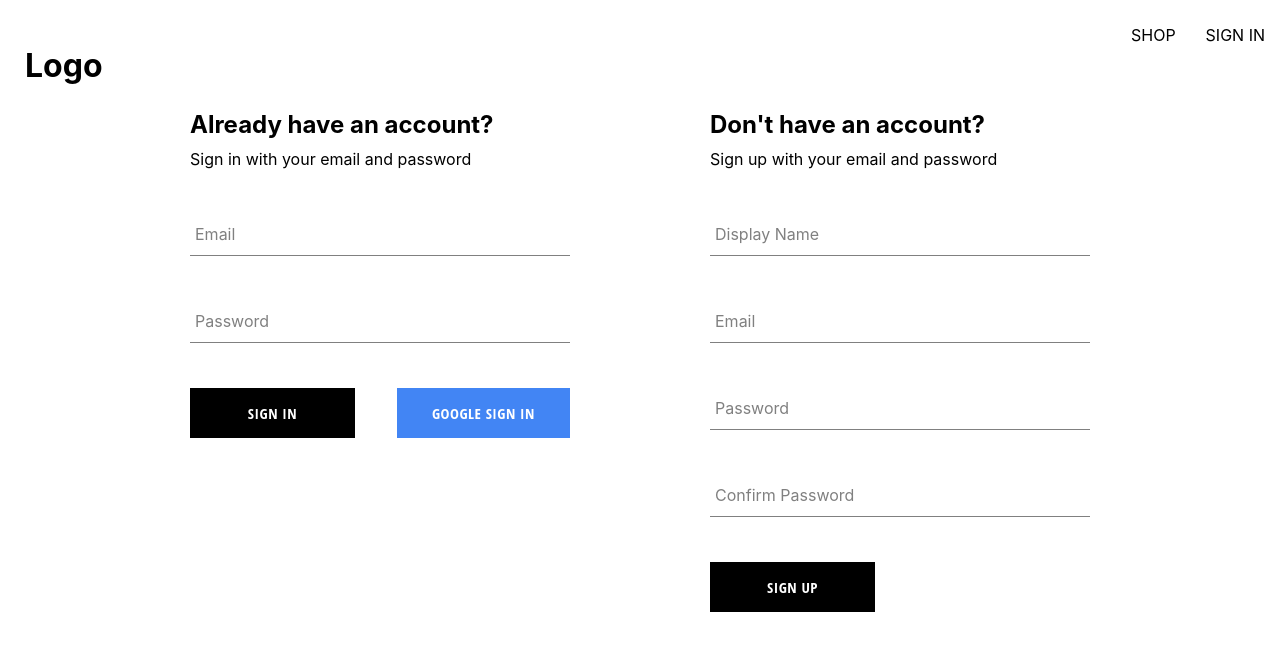
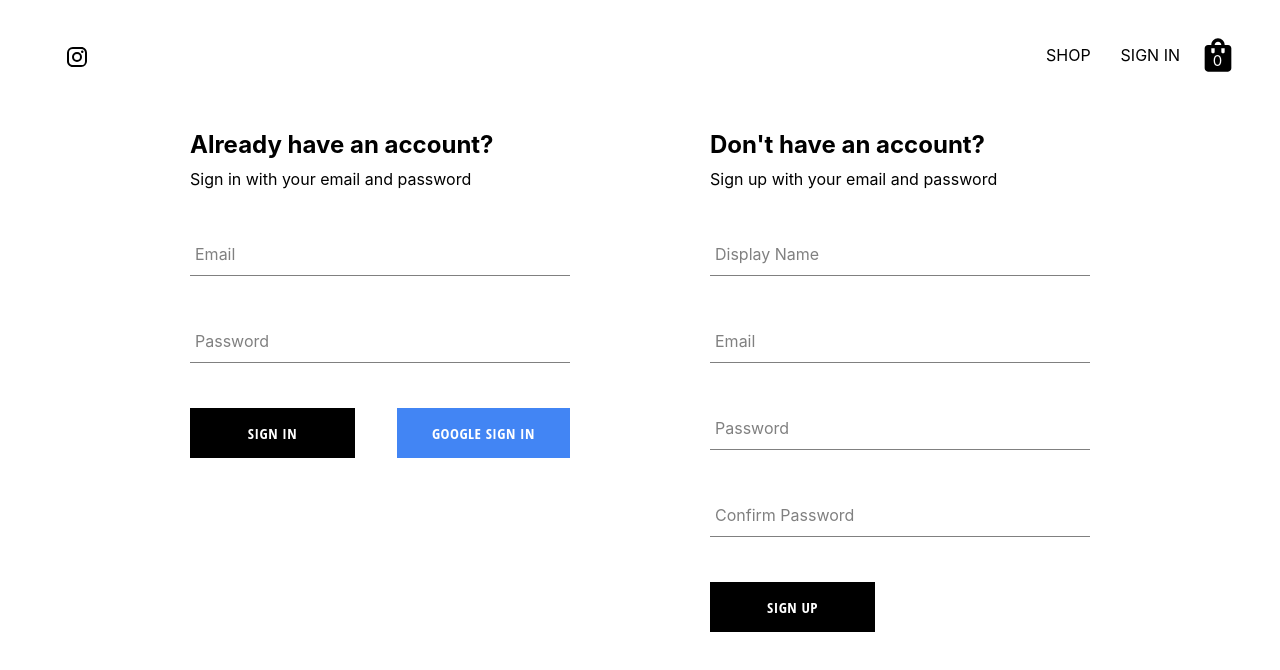
Before and after one commit to giatuongtran9/ecommerce, a React (Create React App) app: page /auth in a window 1280 px wide. Shown: the top 670 px of the page. Built offline with nearby package versions, Linux system fonts and the light colour scheme; no server answers.

Commit message:
cart component, cart context and cart dropdown function

```diff
--- a/package.json
+++ b/package.json
@@ -3,6 +3,7 @@
   "version": "0.1.0",
   "private": true,
   "dependencies": {
+    "@mui/icons-material": "^5.8.4",
     "@testing-library/jest-dom": "^5.16.4",
     "@testing-library/react": "^13.3.0",
     "@testing-library/user-event": "^13.5.0",
--- /dev/null
+++ b/src/components/Cart/Cart.jsx
@@ -0,0 +1,23 @@
+import React, { useContext } from 'react';
+import "./Cart.scss"
+
+import { CartContext } from '../../context/cart.context';
+
+import { ShoppingBag } from '@mui/icons-material'
+
+const Cart = () => {
+    const { isCartOpen, setIsCartOpen } = useContext(CartContext)
+
+    const toggleCartDropDown = () => {
+        setIsCartOpen(!isCartOpen)
+    }
+
+    return (
+        <div className='cart-container' onClick={toggleCartDropDown}>
+            <ShoppingBag className='cart-icon'/>
+            <span className='cart-itemCount'>0</span>
+        </div>
+    );
+};
+
+export default Cart;
--- /dev/null
+++ b/src/components/Cart/Cart.scss
@@ -0,0 +1,21 @@
+.cart-container {
+    width: 45px;
+    height: 45px;
+    position: relative;
+    display: flex;
+    align-items: center;
+    justify-content: center;
+    cursor: pointer;
+
+    .cart-icon {
+        width: 40px;
+        height: 40px;
+    }
+
+    .cart-itemCount {
+        position: absolute;
+        font-size: 15px;
+        color: white;
+        bottom: 8px;
+    }
+}
--- /dev/null
+++ b/src/components/CartDropDown/CartDropDown.jsx
@@ -0,0 +1,15 @@
+import React from 'react';
+import "./CartDropDown.scss"
+
+import Button from '../Button/Button'
+
+const CartDropDown = () => {
+    return (
+        <div className='cartDropdown-container'>
+            <div className="cartDropdown-items"></div>
+            <Button>Go to checkout</Button>
+        </div>
+    );
+};
+
+export default CartDropDown;
--- /dev/null
+++ b/src/components/CartDropDown/CartDropDown.scss
@@ -0,0 +1,29 @@
+.cartDropdown-container {
+    position: absolute;
+    width: 300px;
+    height: 400px;
+    display: flex;
+    flex-direction: column;
+    padding: 20px;
+    border: 1px solid black;
+    background-color: white;
+    top: 90px;
+    right: 40px;
+    z-index: 10;
+
+    .empty-message {
+        font-size: 20px;
+        margin: 50px auto;
+    }
+
+
+    .cartDropdown-items {
+        height: 240px;
+        display: flex;
+        flex-direction: column;
+    }
+
+    button {
+        margin: auto;
+    }
+}
--- a/src/components/Category/Category.scss
+++ b/src/components/Category/Category.scss
@@ -6,7 +6,7 @@
     align-items: center;
     justify-content: center;
     border: 1px solid black;
-    margin: 0 7.5px 15px;
+    // margin: 0 7.5px 15px;
     overflow: hidden;
 
     &:hover {
@@ -27,12 +27,22 @@
     }
 
     &:first-child {
-      margin-right: 7.5px;
+      margin-right: 10px;
+    }
+
+    &:nth-child(2) {
+      margin-right: 10px;
+    }
+
+    &:nth-child(4) {
+      margin-top: 15px;
     }
 
     &:last-child {
       margin-left: 7.5px;
+      margin-top: 15px;
     }
+
 
     .background-image {
       width: 100%;
--- a/src/components/NavBar/NavBar.jsx
+++ b/src/components/NavBar/NavBar.jsx
@@ -1,12 +1,21 @@
 import { Outlet, Link } from 'react-router-dom';
 import "./NavBar.scss"
 import { useContext } from 'react';
+
 import { UserContext } from '../../context/user.context';
+import { CartContext } from '../../context/cart.context';
+
 import { signOutUser } from '../../utils/firebase/firebase.utils';
+
+import Cart from '../Cart/Cart';
+import CartDropDown from '../CartDropDown/CartDropDown';
+
+import { Instagram } from '@mui/icons-material';
 
 const NavBar = () => {
 
   const { currentUser } = useContext(UserContext)
+  const { isCartOpen } = useContext(CartContext)
   console.log(currentUser)
 
 
@@ -15,7 +24,7 @@ const NavBar = () => {
     <>
       <div className='navbar'>
         <Link className='logo-container' to='/'>
-          <h1>Logo</h1>
+          <Instagram />
         </Link>
         <div className='nav-links-container'>
           <Link className='nav-link' to='/shop'>
@@ -30,7 +39,9 @@ const NavBar = () => {
               SIGN IN
             </Link>
           )}
+          <Cart />
         </div>
+        {isCartOpen && <CartDropDown />}
       </div>
       <Outlet />
     </>
--- a/src/components/NavBar/NavBar.scss
+++ b/src/components/NavBar/NavBar.scss
@@ -1,10 +1,8 @@
-
 .navbar {
     height: 70px;
     width: 100%;
     display: flex;
     justify-content: space-between;
-    align-items: center;
     margin-bottom: 25px;
 
     .logo-container {
--- /dev/null
+++ b/src/context/cart.context.jsx
@@ -0,0 +1,15 @@
+import { createContext, useState } from "react";
+
+const defaultValue = {
+    isCartOpen: false,
+    setIsCartOpen: () => {}
+}
+
+export const CartContext = createContext(defaultValue)
+
+export const CartContextProvider = ({ children }) => {
+    const [isCartOpen, setIsCartOpen] = useState(false)
+    const value = {isCartOpen, setIsCartOpen}
+
+    return <CartContext.Provider value={value}>{children}</CartContext.Provider>
+}
--- a/src/index.css
+++ b/src/index.css
@@ -1,5 +1,6 @@
 body {
   margin: 0;
+  padding: 20px 40px;
   font-family: -apple-system, BlinkMacSystemFont, 'Segoe UI', 'Roboto', 'Oxygen',
     'Ubuntu', 'Cantarell', 'Fira Sans', 'Droid Sans', 'Helvetica Neue',
     sans-serif;
--- a/src/index.js
+++ b/src/index.js
@@ -5,6 +5,7 @@ import App from './App';
 import { BrowserRouter } from 'react-router-dom'
 import { UserContextProvider } from './context/user.context';
 import { ProductContextProvider } from './context/product.context';
+import { CartContextProvider } from './context/cart.context';
 
 const root = ReactDOM.createRoot(document.getElementById('root'));
 root.render(
@@ -12,7 +13,9 @@ root.render(
     <BrowserRouter>
       <UserContextProvider>
         <ProductContextProvider>
-          <App />
+          <CartContextProvider>
+            <App />
+          </CartContextProvider>
         </ProductContextProvider>
       </UserContextProvider>
     </BrowserRouter>
--- a/src/pages/SignIn/SignIn.jsx
+++ b/src/pages/SignIn/SignIn.jsx
@@ -3,7 +3,7 @@ import './SignIn.scss'
 import Button from '../../components/Button/Button';
 import FormInput from '../../components/FormInput/FormInput';
 
-import { createUserDocumentFromAuth, signInWithGooglePopUp, signInAuthUserWithEmailAndPassword } from '../../utils/firebase/firebase.utils'
+import { signInWithGooglePopUp, signInAuthUserWithEmailAndPassword } from '../../utils/firebase/firebase.utils'
 
 const defaultValue = {
     email: '',
@@ -33,7 +33,7 @@ const SignIn = () => {
         e.preventDefault();
 
         try {
-            const res = await signInAuthUserWithEmailAndPassword(email, password);
+            await signInAuthUserWithEmailAndPassword(email, password);
 
             resetFormFields()
         } catch (err) {
```
Also changed, not shown: 1 other file (tests, documents, lock files or other folders).
